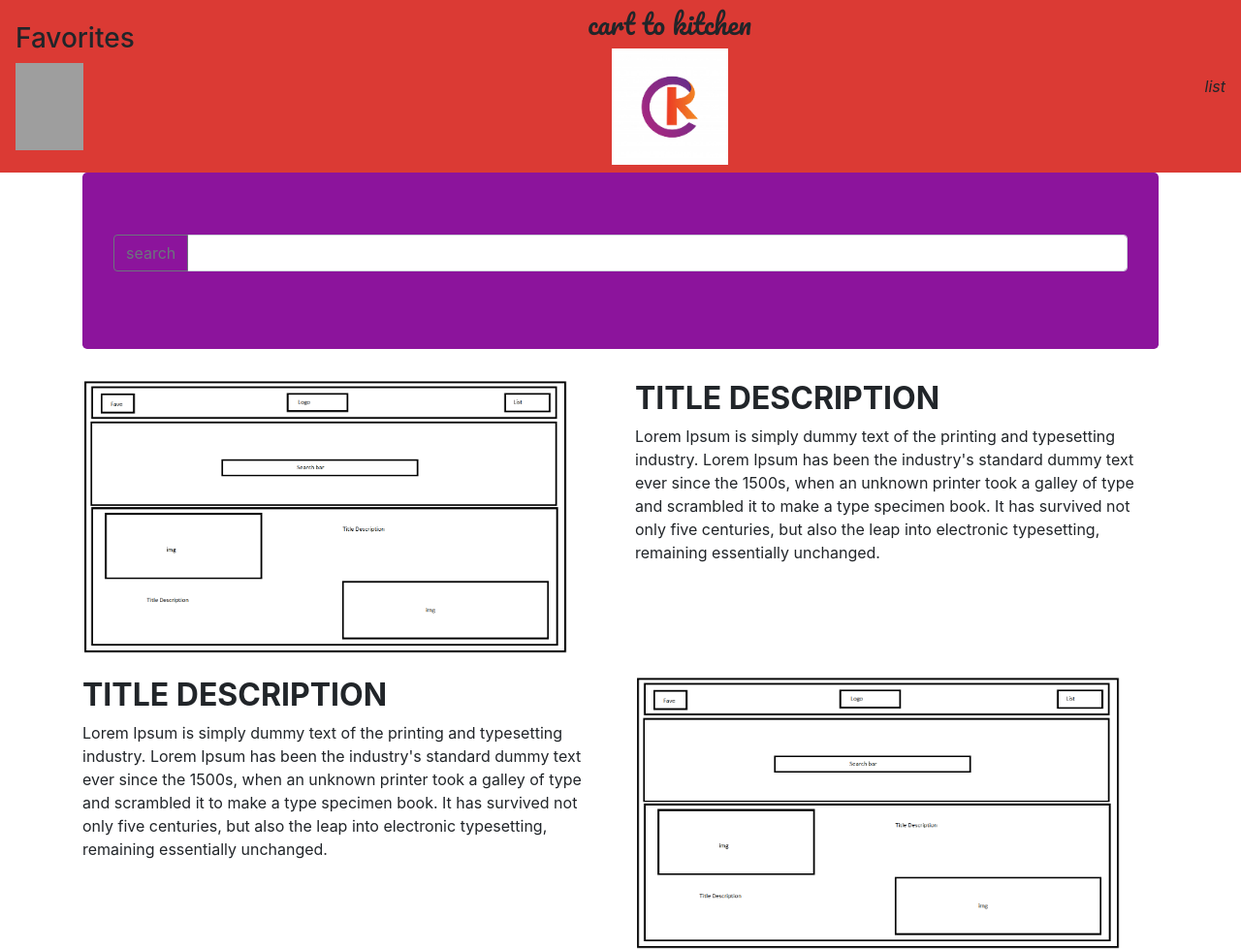
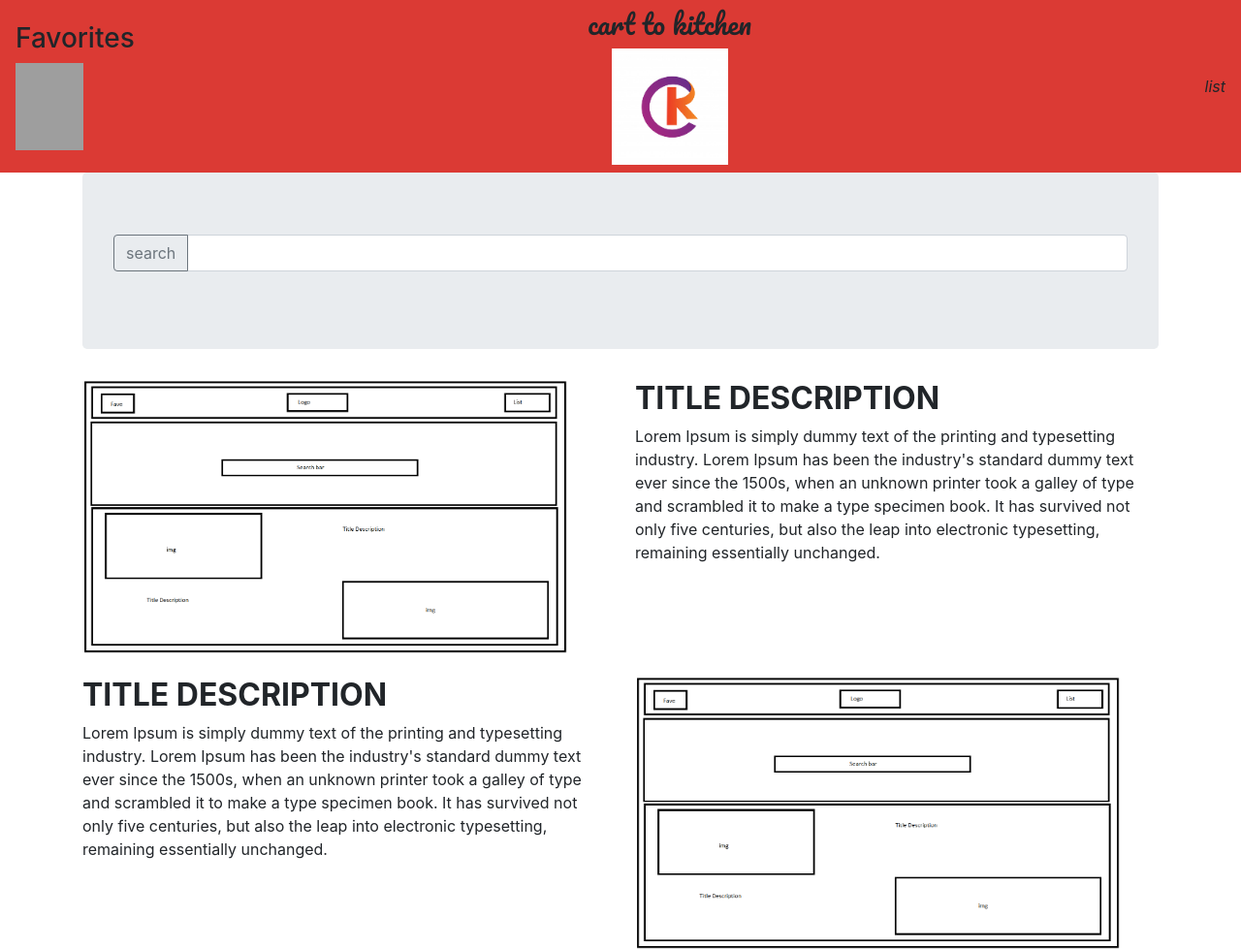
Before and after one commit to Zuzanav/cart-to-kitchen, a plain HTML site: page index.html in a window 1280 px wide. Shown: the whole page at 97% size. Drawn offline with nearby package versions, Linux system fonts and the light colour scheme; grey boxes are pictures that could not be loaded.

Commit message:
landing page with index

```diff
--- a/index.html
+++ b/index.html
@@ -6,8 +6,8 @@
     <link rel="stylesheet" href="https://stackpath.bootstrapcdn.com/bootstrap/4.3.1/css/bootstrap.min.css" integrity="sha384-ggOyR0iXCbMQv3Xipma34MD+dH/1fQ784/j6cY/iJTQUOhcWr7x9JvoRxT2MZw1T" crossorigin="anonymous">
     <link href="https://fonts.googleapis.com/css?family=Pacifico&display=swap" rel="stylesheet">
   <link rel="stylesheet" type="text/css" href="styles/styles.css">
-  <link rel="stylesheet" type="text/css" href="landingpage/index.css">
-  <script src="https://www.gstatic.com/firebasejs/6.3.3/firebase-app.js"></script>
+  <script src="https://www.gstatic.com/firebasejs/6.3.4/firebase-app.js"></script>
+
 	<script src="https://code.jquery.com/jquery-3.1.1.min.js"></script>
 	<script src="landingpage/index.js" type="text/javascript"></script>
   <script src="https://www.gstatic.com/firebasejs/live/3.0/firebase.js"></script>
@@ -32,7 +32,9 @@
 	<div class="jumbotron">
             <div class="input-group mb-3">
                     <div class="input-group-prepend">
-                      <button class="btn btn-outline-secondary" type="button" id="button-addon1">search</button>
+                      <button class="btn btn-outline-secondary" type="button" id="button-addon1">search
+
+                      </button>
                     </div>
                     <input type="text" class="form-control" placeholder="" aria-label="Example text with button addon" aria-describedby="button-addon1">
                    </div>
```
